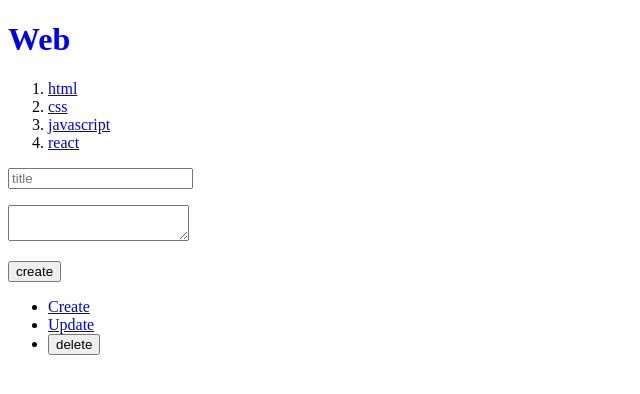
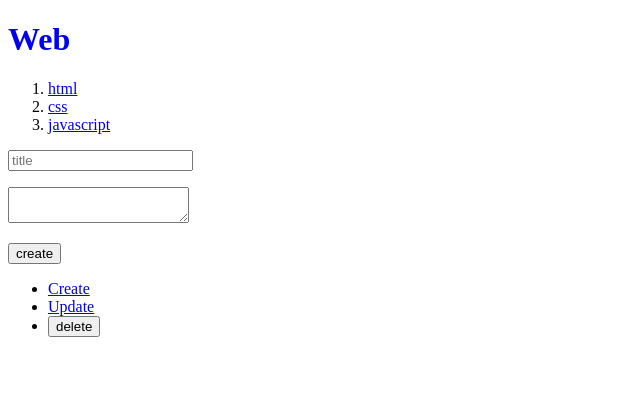
Before and after one commit to yookeunbyul/nextjs-study, a Next.js app: page /create in a window 1280 px wide. Shown: the top 394 px of the page, without its empty margins (0-640 px from the left). Built offline with nearby package versions, Linux system fonts and the light colour scheme; data requests are answered from the project's data file.

Commit message:
✨ Feat: cache 끄고 router.refresh()로 서버 컴포넌트 리렌더링

```diff
--- a/db.json
+++ b/db.json
@@ -14,11 +14,6 @@
       "title": "javascript",
       "body": "javascript is ...",
       "id": 3
-    },
-    {
-      "title": "react",
-      "body": "react is ...",
-      "id": 4
     }
   ]
 }
--- a/src/app/create/page.tsx
+++ b/src/app/create/page.tsx
@@ -27,6 +27,7 @@
             console.log(result);
             const lastid = result.id;
             router.push(`/read/${lastid}`);
+            router.refresh();
           });
       }}
     >
--- a/src/app/layout.tsx
+++ b/src/app/layout.tsx
@@ -12,7 +12,9 @@
 }: Readonly<{
   children: React.ReactNode;
 }>) {
-  const resp = await fetch("http://localhost:9999/topics");
+  const resp = await fetch("http://localhost:9999/topics", {
+    cache: "no-store",
+  });
   const topics = await resp.json();
   return (
     <html>
```
